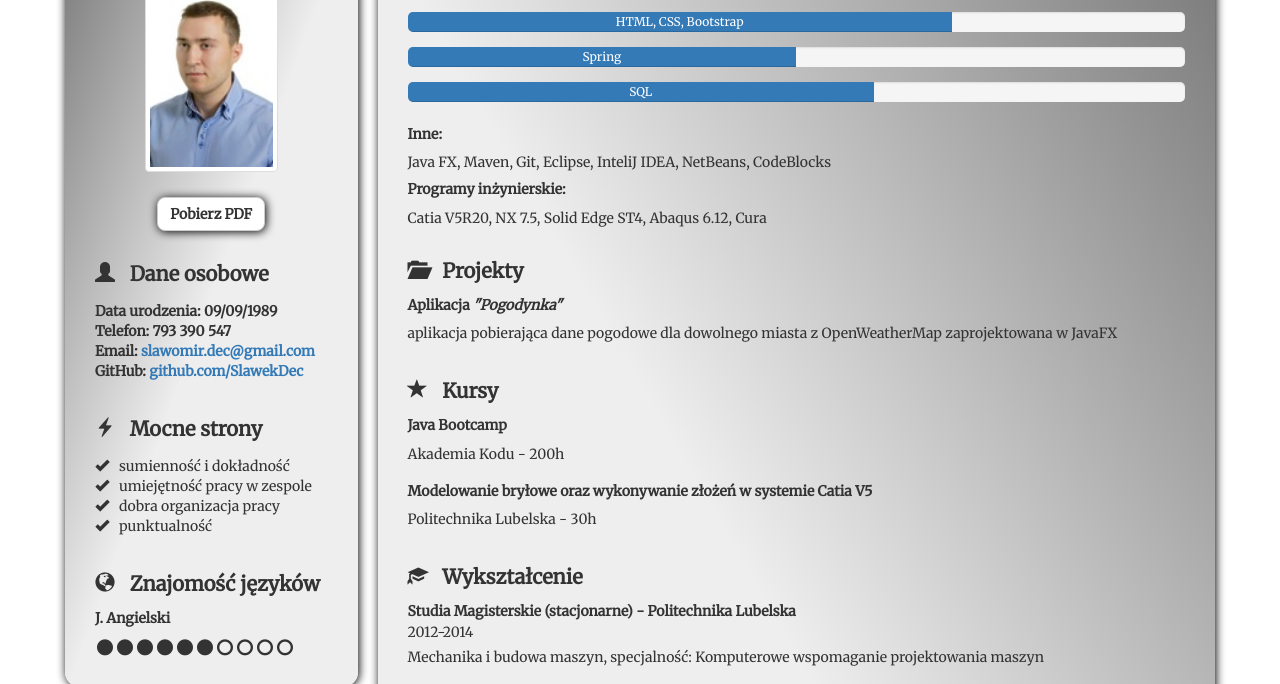
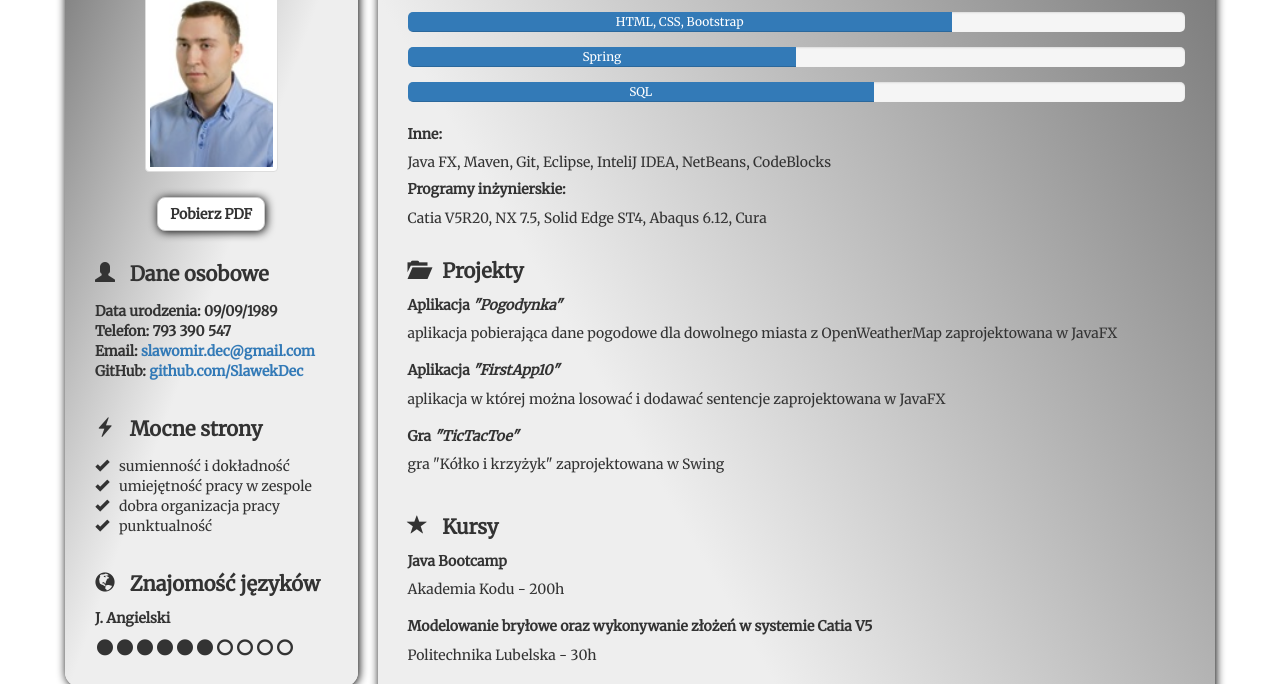
Before and after one commit to SlawekDec/CV_S-awomir_Dec, a plain HTML site: page bootstrap-3.3.7-dist/index.html in a window 1280 px wide. Shown: the part 113-797 px from the top of the page. Drawn offline with nearby package versions, Linux system fonts and the light colour scheme.

Commit message:
changes 3

```diff
--- a/bootstrap-3.3.7-dist/css/CVindex.css
+++ b/bootstrap-3.3.7-dist/css/CVindex.css
@@ -71,7 +71,7 @@ ul {
 .middle-row2 {
 	background: linear-gradient(-120deg, #777 0%, #eee 50%);
 	width: 837.5px;
-	height: 1500px;
+	height: 1630px;
 	border-radius: 15px;
 	box-shadow: 1px 1px 10px #000;
 	margin-top: 20px;
--- a/bootstrap-3.3.7-dist/index.html
+++ b/bootstrap-3.3.7-dist/index.html
@@ -127,7 +127,15 @@
 				  			<ul>
 				  				<li>
 				  					<h5 id="bold">Aplikacja <i>"Pogodynka"</i></h5>
-				  					<p>aplikacja pobierająca dane pogodowe dla dowolnego miasta z OpenWeatherMap zaprojektowana w JavaFX</p>
+				  					<p class="description">aplikacja pobierająca dane pogodowe dla dowolnego miasta z OpenWeatherMap zaprojektowana w JavaFX</p>
+				  				</li>
+				  				<li>
+				  					<h5 id="bold">Aplikacja <i>"FirstApp10"</i></h5>
+				  					<p class="description">aplikacja w której można losować i dodawać sentencje zaprojektowana w JavaFX</p>
+				  				</li>
+				  				<li>
+				  					<h5 id="bold">Gra <i>"TicTacToe"</i></h5>
+				  					<p class="description">gra "Kółko i krzyżyk" zaprojektowana w Swing</p>
 				  				</li>
 				  				<!-- <li>
 				  					<h5 id="bold">Aplikacja <i>"Kalkulator BMR"</i></h5>
```
